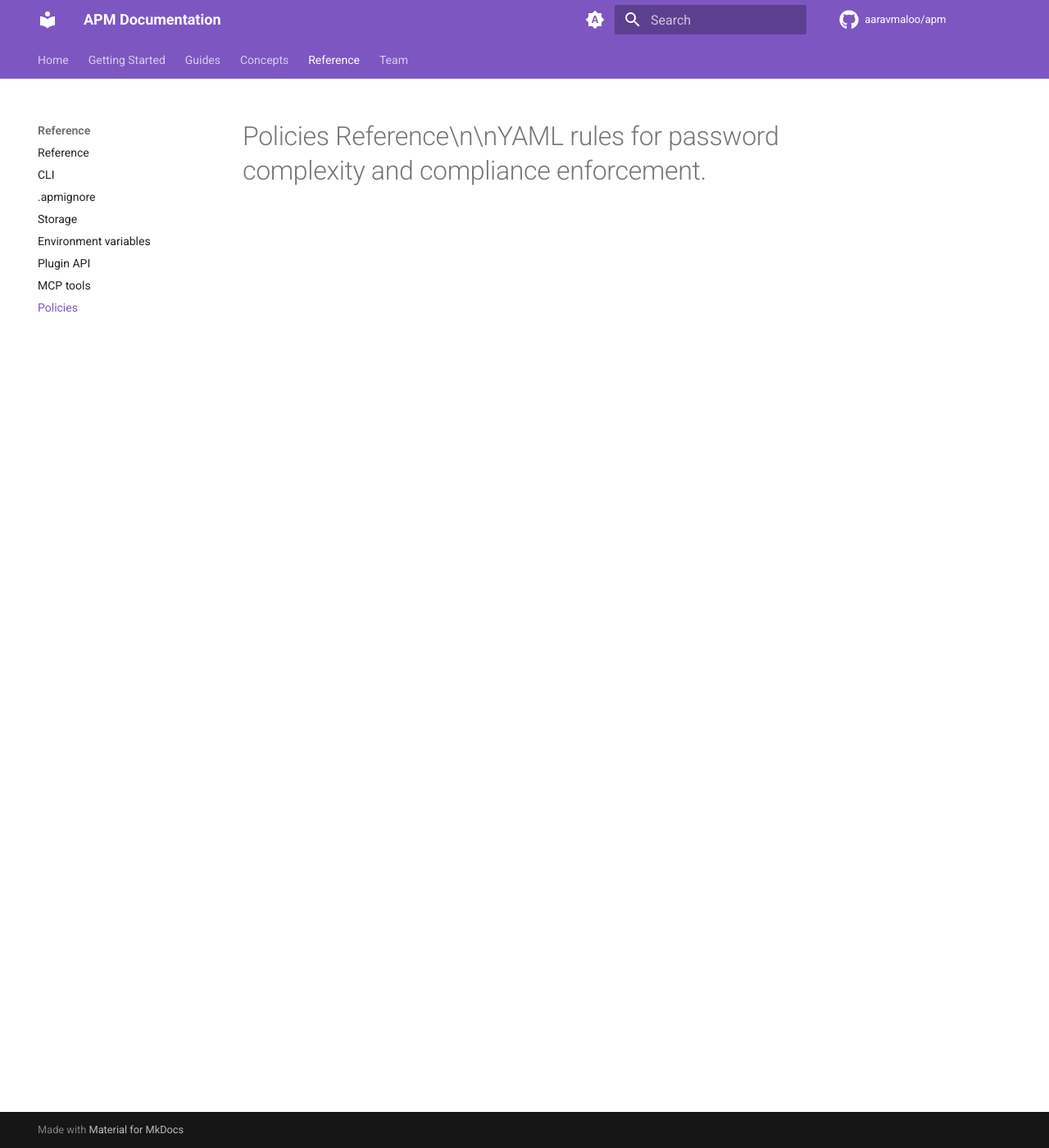
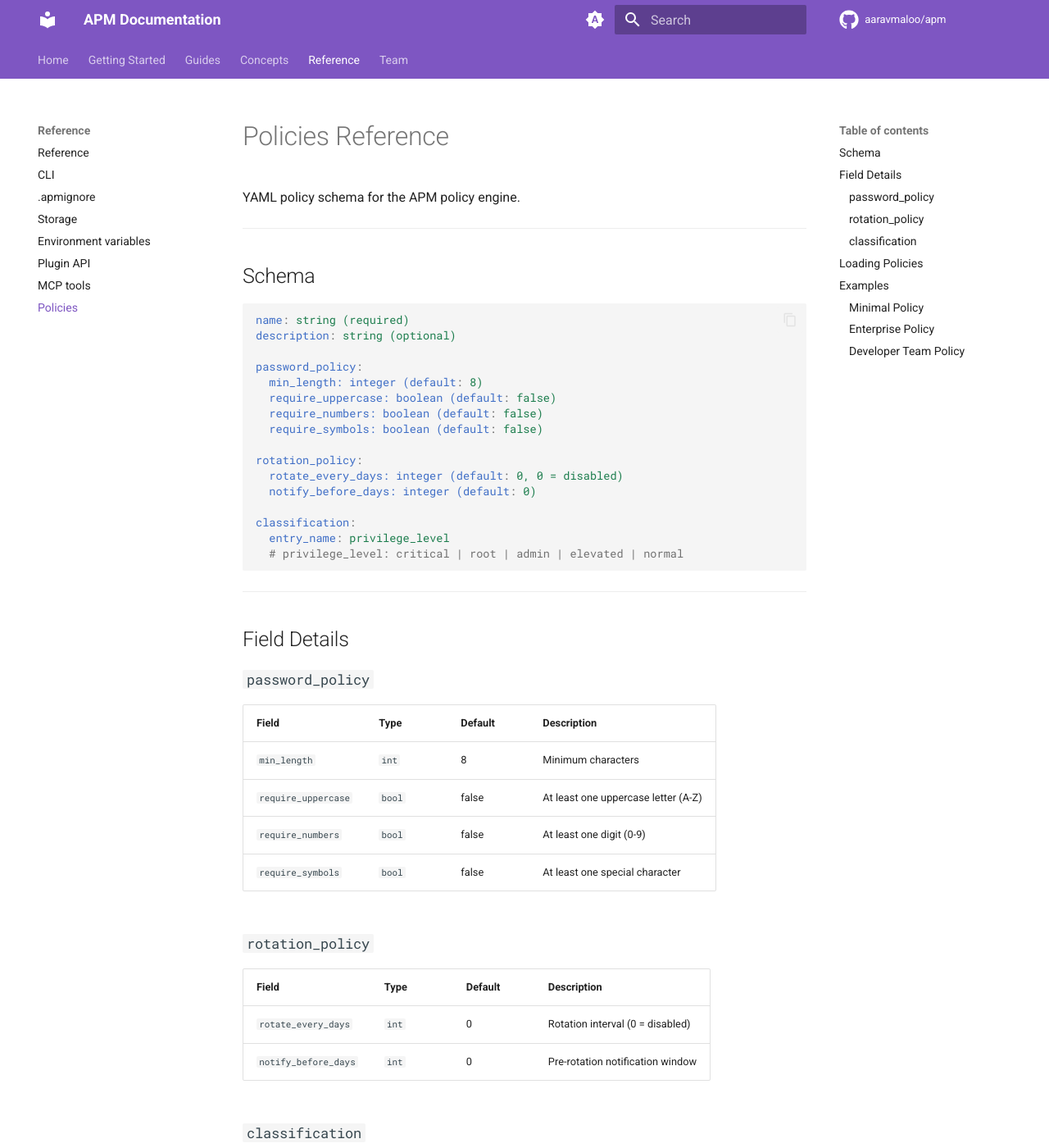
Before and after one commit to aaravmaloo/apm, an MkDocs documentation site: the page built from docs/reference/policies.md, in a window 1280 px wide and 1400 px high. Shown: the whole window at 82% size. Built offline with MkDocs 1.6.1 and Material for MkDocs 9.7.7, drawn with Linux system fonts in a browser that asks for light colours; comment, search, counter and statistics services are not loaded; some of the changed text lies outside the part shown.

Commit message:
update docs/reference/policies.md

````diff
--- a/docs/reference/policies.md
+++ b/docs/reference/policies.md
@@ -1 +1,124 @@
-# Policies Reference\n\nYAML rules for password complexity and compliance enforcement.
+# Policies Reference
+
+YAML policy schema for the APM policy engine.
+
+---
+
+## Schema
+
+```yaml
+name: string (required)
+description: string (optional)
+
+password_policy:
+  min_length: integer (default: 8)
+  require_uppercase: boolean (default: false)
+  require_numbers: boolean (default: false)
+  require_symbols: boolean (default: false)
+
+rotation_policy:
+  rotate_every_days: integer (default: 0, 0 = disabled)
+  notify_before_days: integer (default: 0)
+
+classification:
+  entry_name: privilege_level
+  # privilege_level: critical | root | admin | elevated | normal
+```
+
+---
+
+## Field Details
+
+### `password_policy`
+
+| Field               | Type   | Default | Description                         |
+| :------------------ | :----- | :------ | :---------------------------------- |
+| `min_length`        | `int`  | 8       | Minimum characters                  |
+| `require_uppercase` | `bool` | false   | At least one uppercase letter (A-Z) |
+| `require_numbers`   | `bool` | false   | At least one digit (0-9)            |
+| `require_symbols`   | `bool` | false   | At least one special character      |
+
+### `rotation_policy`
+
+| Field                | Type  | Default | Description                      |
+| :------------------- | :---- | :------ | :------------------------------- |
+| `rotate_every_days`  | `int` | 0       | Rotation interval (0 = disabled) |
+| `notify_before_days` | `int` | 0       | Pre-rotation notification window |
+
+### `classification`
+
+Maps entry names to privilege levels. Used by the trust scoring system:
+
+| Level      | Trust Penalty | Description            |
+| :--------- | :------------ | :--------------------- |
+| `critical` | −15           | Highest privilege      |
+| `root`     | −15           | Root-level access      |
+| `admin`    | −12           | Administrative access  |
+| `elevated` | −8            | Above-normal privilege |
+| `normal`   | 0             | Standard access        |
+
+---
+
+## Loading Policies
+
+```bash
+pm policy load ./policies/
+```
+
+Loads all `.yaml` and `.yml` files from the directory. Multiple files are merged in filesystem order.
+
+---
+
+## Examples
+
+### Minimal Policy
+
+```yaml
+name: basic
+password_policy:
+  min_length: 12
+```
+
+### Enterprise Policy
+
+```yaml
+name: enterprise
+description: Corporate security standard
+
+password_policy:
+  min_length: 16
+  require_uppercase: true
+  require_numbers: true
+  require_symbols: true
+
+rotation_policy:
+  rotate_every_days: 60
+  notify_before_days: 14
+
+classification:
+  aws_root_key: critical
+  production_db: critical
+  staging_api: elevated
+  ci_token: normal
+```
+
+### Developer Team Policy
+
+```yaml
+name: dev-team
+description: Balanced policy for development teams
+
+password_policy:
+  min_length: 12
+  require_uppercase: true
+  require_numbers: true
+  require_symbols: false
+
+rotation_policy:
+  rotate_every_days: 180
+  notify_before_days: 30
+
+classification:
+  prod_ssh_key: critical
+  dev_api_key: normal
+```
````
